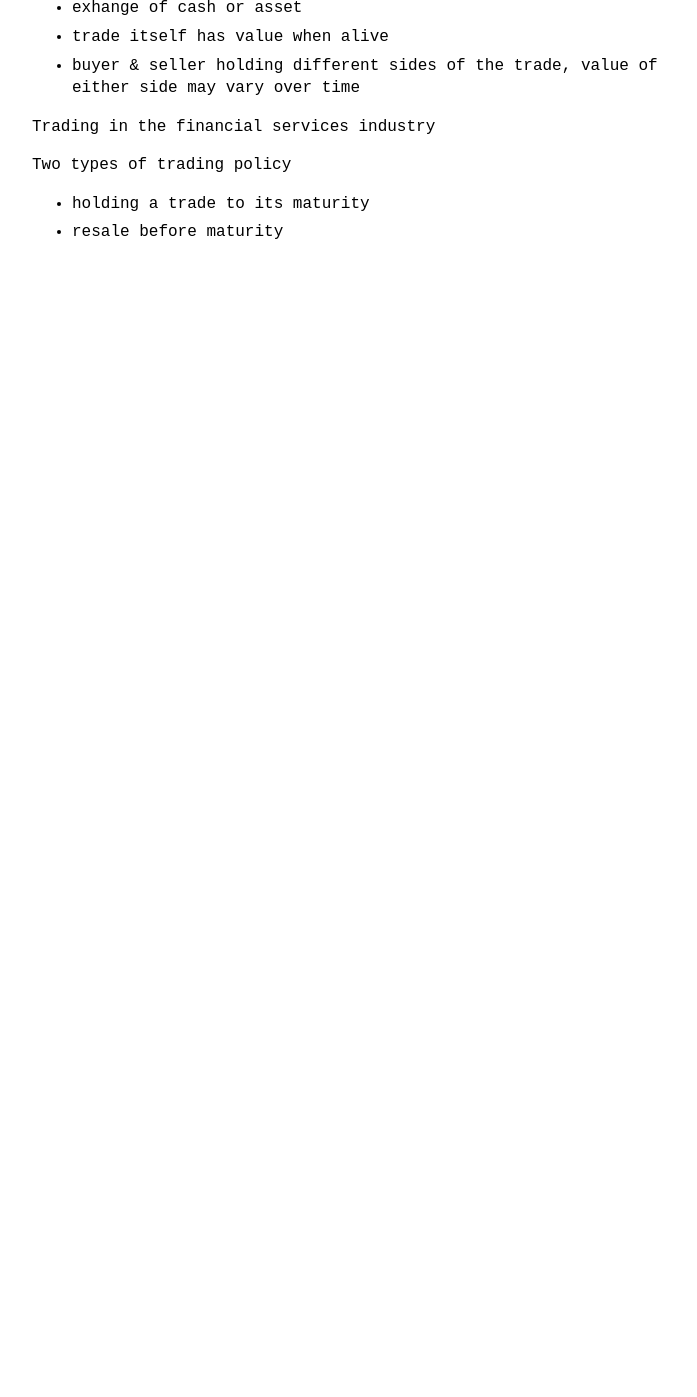
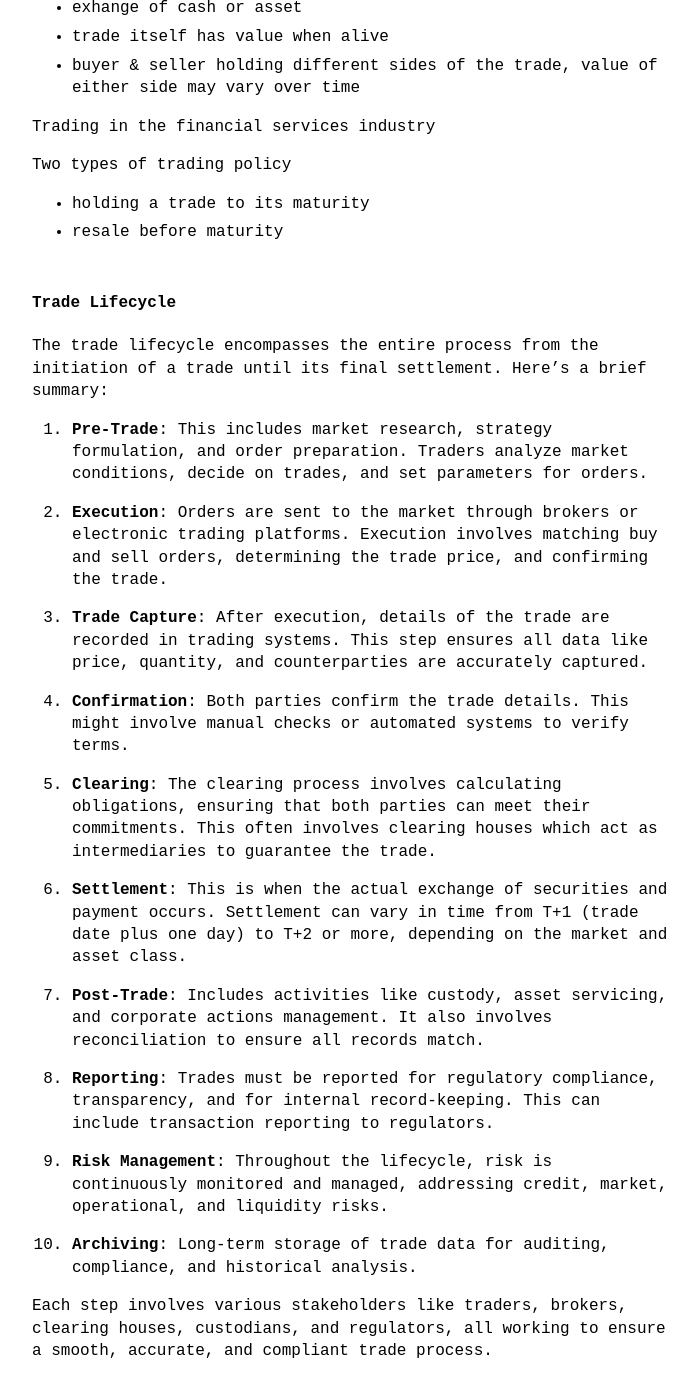
Before and after one commit to VallarasuS/Vallarasu.in, a Jekyll site: the page built from docs/_posts/2025-01-30-trade-lifecycle.md, in a window 1280 px wide and 1400 px high, scrolled down 1067 px. Shown: the top 1397 px of the window, without its empty margins (288-985 px from the left). Built offline with Jekyll 4.4.1, drawn with Linux system fonts in a browser that asks for light colours; before the commit the page ends 1391 px from its top, so only the background shows below that.

Commit message:
Update 2025-01-30-trade-lifecycle.md

```diff
--- a/docs/_posts/2025-01-30-trade-lifecycle.md
+++ b/docs/_posts/2025-01-30-trade-lifecycle.md
@@ -39,3 +39,29 @@ Trading in the financial services industry
 Two types of trading policy
 - holding a trade to its maturity
 - resale before maturity
+
+#### Trade Lifecycle
+
+The trade lifecycle encompasses the entire process from the initiation of a trade until its final settlement. Here's a brief summary:
+
+1. **Pre-Trade**: This includes market research, strategy formulation, and order preparation. Traders analyze market conditions, decide on trades, and set parameters for orders.
+
+2. **Execution**: Orders are sent to the market through brokers or electronic trading platforms. Execution involves matching buy and sell orders, determining the trade price, and confirming the trade.
+
+3. **Trade Capture**: After execution, details of the trade are recorded in trading systems. This step ensures all data like price, quantity, and counterparties are accurately captured.
+
+4. **Confirmation**: Both parties confirm the trade details. This might involve manual checks or automated systems to verify terms.
+
+5. **Clearing**: The clearing process involves calculating obligations, ensuring that both parties can meet their commitments. This often involves clearing houses which act as intermediaries to guarantee the trade.
+
+6. **Settlement**: This is when the actual exchange of securities and payment occurs. Settlement can vary in time from T+1 (trade date plus one day) to T+2 or more, depending on the market and asset class.
+
+7. **Post-Trade**: Includes activities like custody, asset servicing, and corporate actions management. It also involves reconciliation to ensure all records match.
+
+8. **Reporting**: Trades must be reported for regulatory compliance, transparency, and for internal record-keeping. This can include transaction reporting to regulators.
+
+9. **Risk Management**: Throughout the lifecycle, risk is continuously monitored and managed, addressing credit, market, operational, and liquidity risks.
+
+10. **Archiving**: Long-term storage of trade data for auditing, compliance, and historical analysis.
+
+Each step involves various stakeholders like traders, brokers, clearing houses, custodians, and regulators, all working to ensure a smooth, accurate, and compliant trade process.
```
